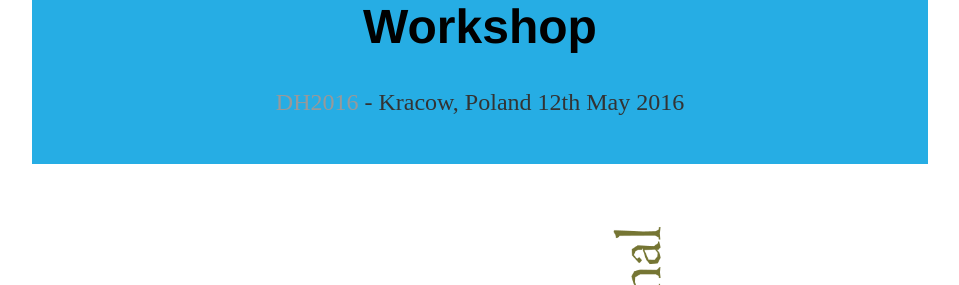
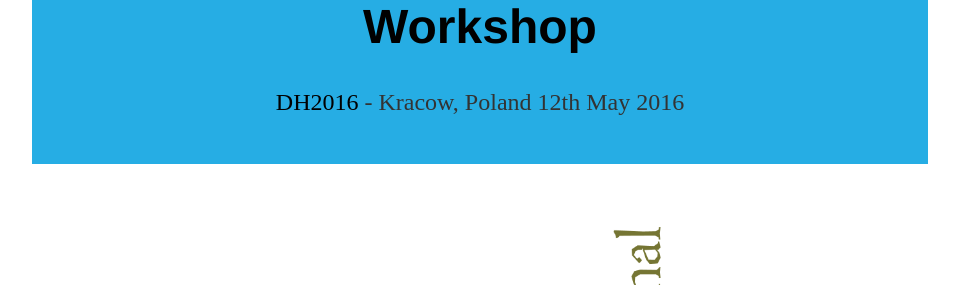
Before and after one commit to DigitalLiteraryStylistic/-DigitalLiteraryStylistic.github.io, a Jekyll site: the page built from index.html, in a window 1280 px wide. Shown: the part 216-501 px from the top of the page, without its empty margins (160-1119 px from the left). Built offline with Jekyll 4.4.1, drawn with Linux system fonts in a browser that asks for light colours.

Commit message:
Update default.html

```diff
--- a/_layouts/default.html
+++ b/_layouts/default.html
@@ -16,7 +16,7 @@
 			</nav>
 			<div class="main-header">
 				<h1>The <i>Digital Literary Stylistics</i> Workshop</h1>
-				<p> <a href="http://dh2016.adho.org/" target="_blank">DH2016</a> - Kracow, Poland 12th May 2016 </p>
+				<p> <a class="header" href="http://dh2016.adho.org/" target="_blank">DH2016</a> - Kracow, Poland 12th May 2016 </p>
 			</div>
 			<div class="container">
 
```
